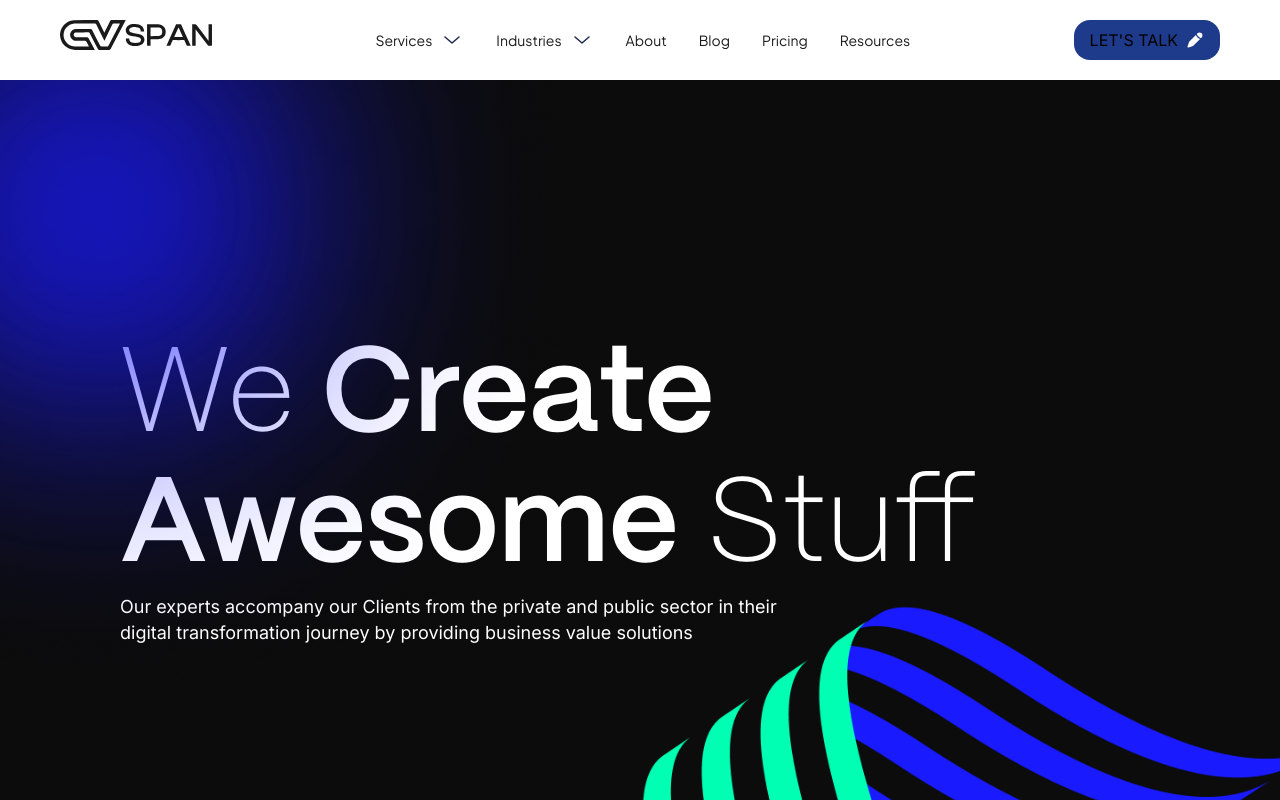
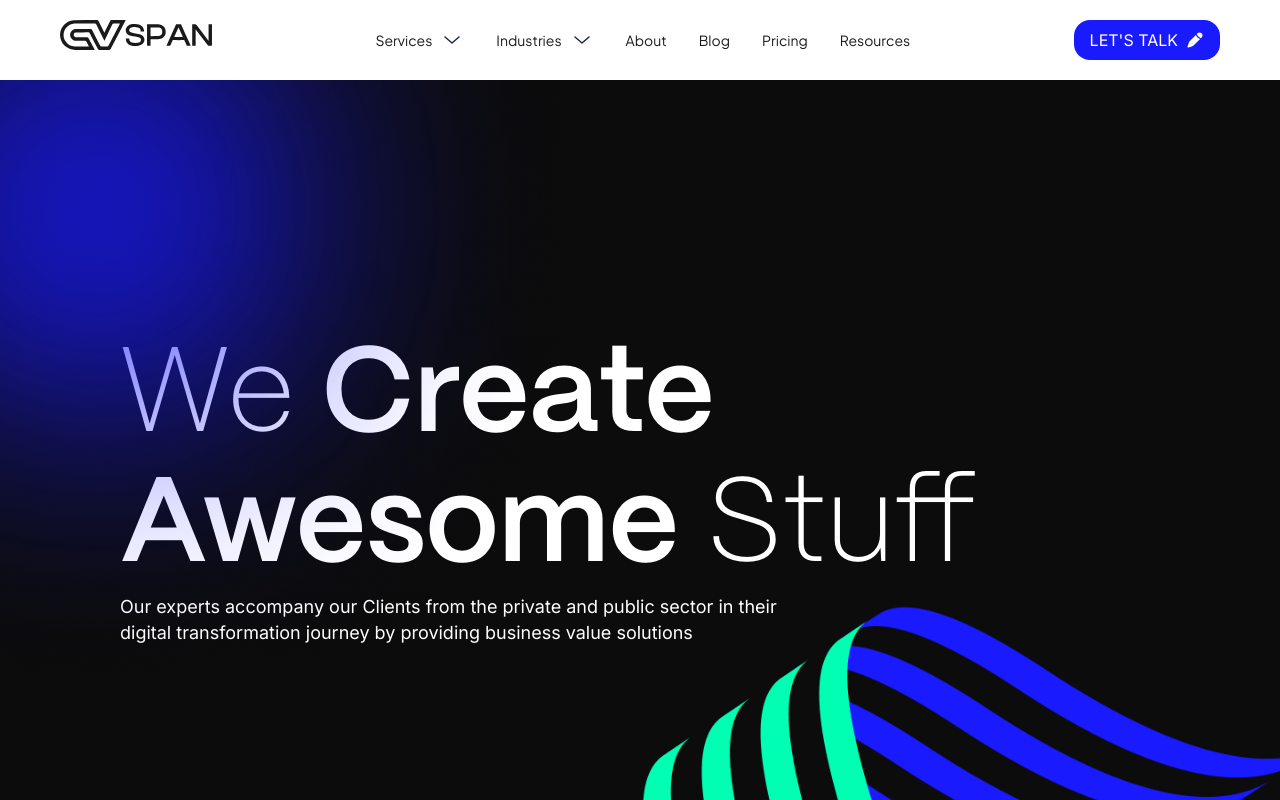
Before and after one commit to cvspan/cvspan-web, a Next.js app: page / in a window 1280 px wide. Shown: the top 800 px of the page. Built offline with nearby package versions, Linux system fonts and the light colour scheme.

Commit message:
Fix lets talk button background color

```diff
--- a/src/components/molecules/layout/navbar/components/index.tsx
+++ b/src/components/molecules/layout/navbar/components/index.tsx
@@ -128,7 +128,7 @@ export const NavLetsTalkButton = ({ isLight }: { isLight: boolean }) => {
         <button
             type="button"
             aria-label="Let's Talk"
-            className={`inline-flex w-full items-center justify-center gap-x-2 whitespace-nowrap text-nowrap rounded-2xl bg-blue-900 px-4 py-2 text-base lg:w-fit lg:justify-normal ${isLight ? 'text-black' : 'text-white'}`}
+            className="inline-flex w-full items-center justify-center gap-x-2 whitespace-nowrap text-nowrap rounded-2xl bg-[#1a1aff] px-4 py-2 text-base text-white lg:w-fit lg:justify-normal"
         >
             LET{`'`}S TALK
             <svg xmlns="http://www.w3.org/2000/svg" width="18" height="18" viewBox="0 0 18 18" fill="none" className="">
```
